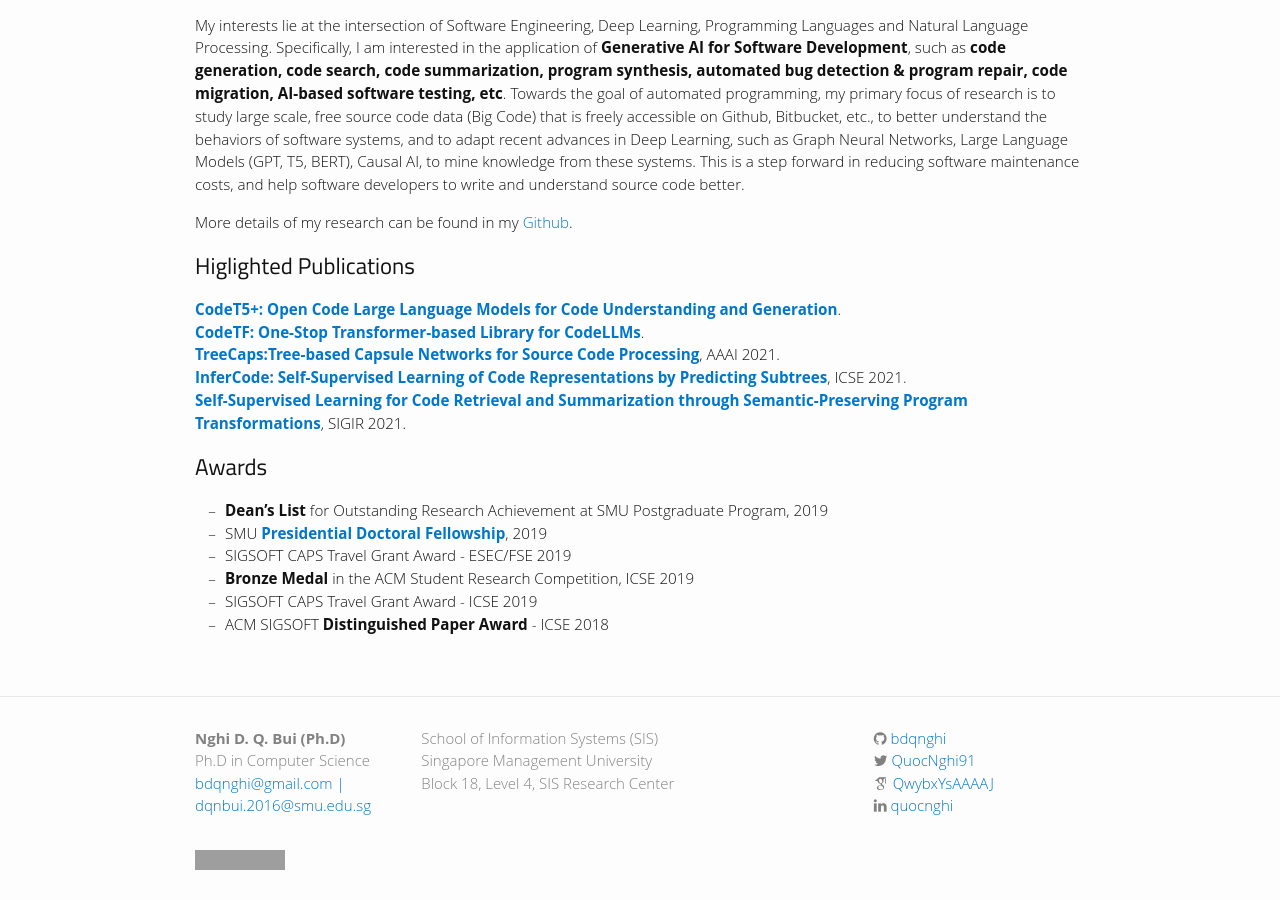
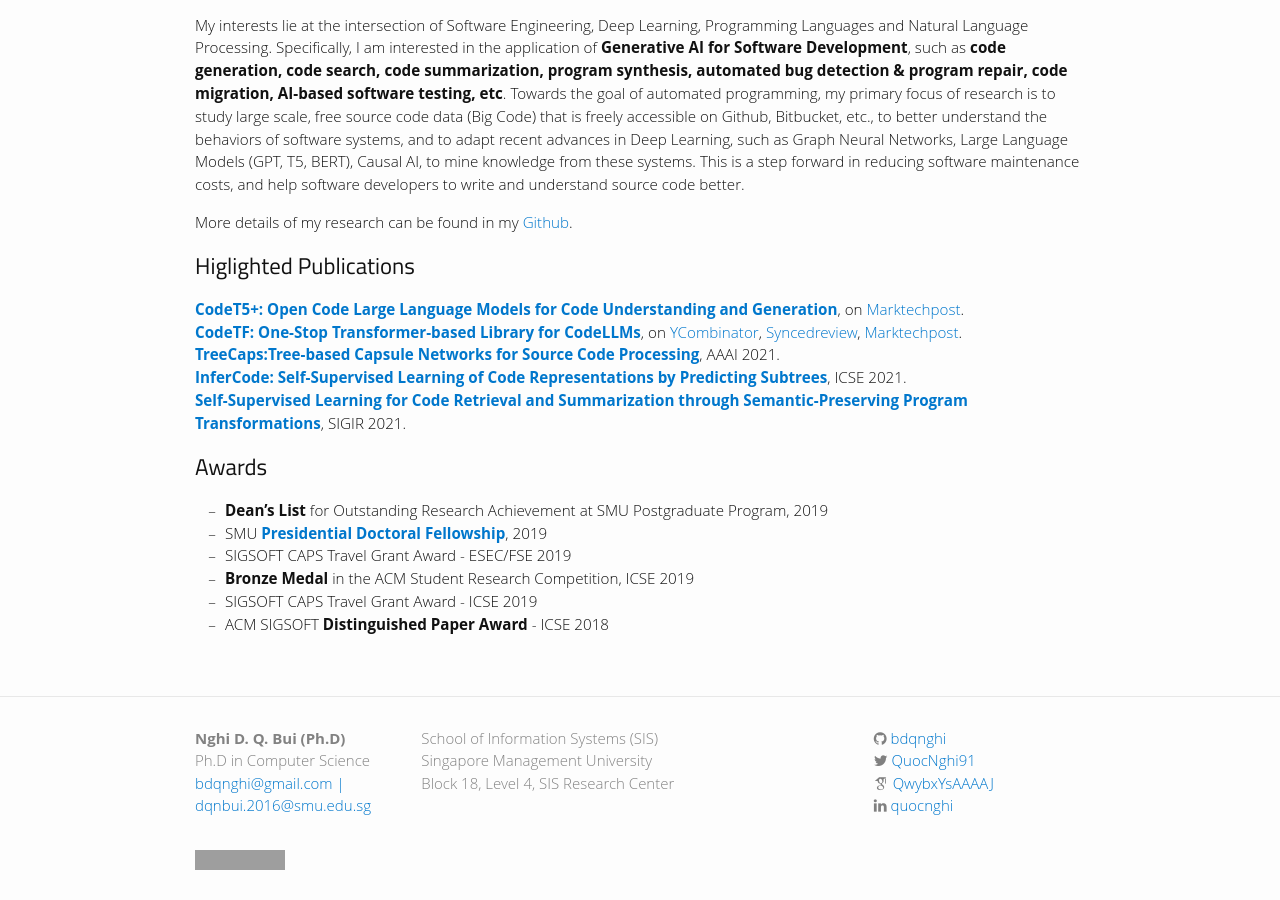
Before and after one commit to bdqnghi/bdqnghi.github.io, a Jekyll site: the page built from index.md, in a window 1280 px wide and 900 px high, scrolled down 588 px. Built offline with Jekyll 4.4.1, drawn with Linux system fonts in a browser that asks for light colours; nearby versions of some CDN libraries; some web fonts are replaced; grey boxes are pictures that could not be loaded.

Commit message:
Update index.md

```diff
--- a/index.md
+++ b/index.md
@@ -25,9 +25,9 @@ More details of my research can be found in my [Github](https://github.com/bdqng
 
 ## Higlighted Publications
 
-[**CodeT5+: Open Code Large Language Models for Code Understanding and Generation**](https://arxiv.org/pdf/2305.07922.pdf).
+[**CodeT5+: Open Code Large Language Models for Code Understanding and Generation**](https://arxiv.org/pdf/2305.07922.pdf), on [Marktechpost](https://www.marktechpost.com/2023/05/20/salesforce-ai-introduces-codet5-a-new-family-of-open-code-large-language-models-with-an-encoder-decoder-architecture/).
 <br>
-[**CodeTF: One-Stop Transformer-based Library for CodeLLMs**](https://arxiv.org/pdf/2306.00029.pdf).
+[**CodeTF: One-Stop Transformer-based Library for CodeLLMs**](https://arxiv.org/pdf/2306.00029.pdf), on [YCombinator](https://news.ycombinator.com/item?id=36233881), [Syncedreview](https://syncedreview.com/2023/06/13/salesforce-ais-codetf-library-facilitates-easy-llm-integration-for-code-intelligence-tasks), [Marktechpost](https://www.marktechpost.com/2023/06/06/salesforce-ai-research-introduces-codetf-a-one-stop-transformer-library-for-code-large-language-models-codellm/).
 <br>
 [**TreeCaps:Tree-based Capsule Networks for Source Code Processing**](https://arxiv.org/pdf/2009.09777.pdf), AAAI 2021.
 <br>
```
